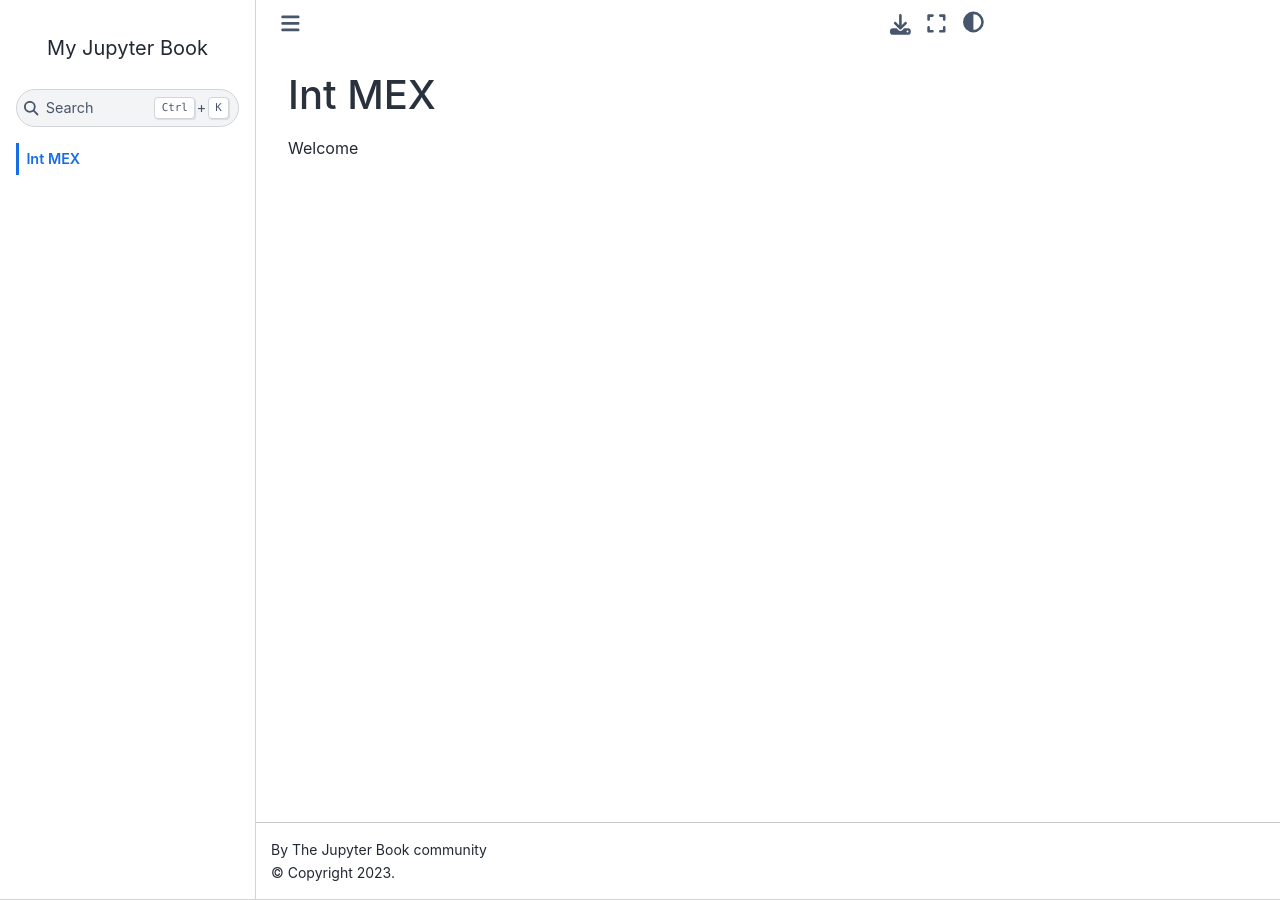
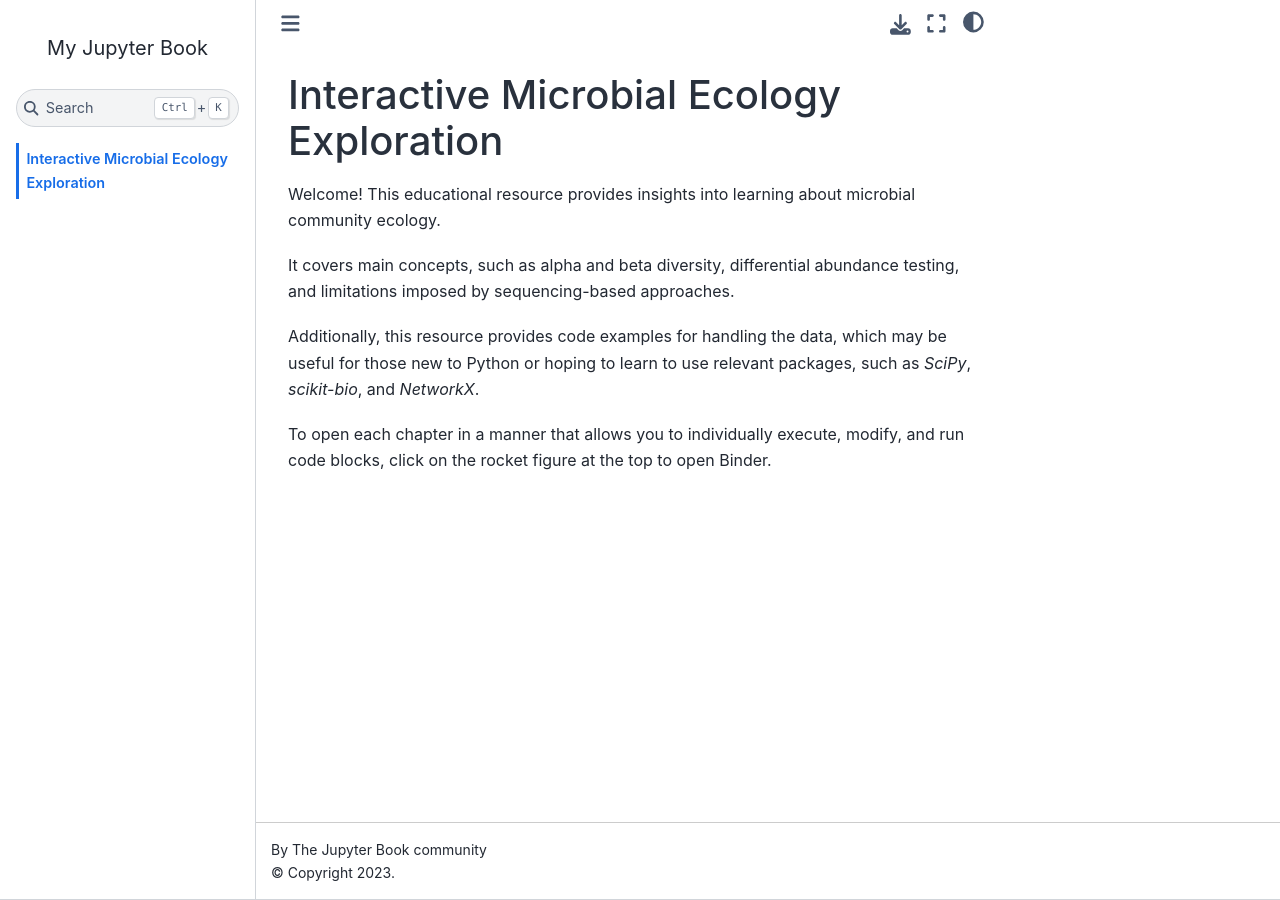
Before and after one commit to sterrettJD/CSCI-6118-Project, a Jupyter Book: the page built from index.rst, in a window 1280 px wide. Built offline with Jupyter Book 1.0.4 settings and Sphinx 7.4.7 and the Sphinx Book theme 1.1.4, drawn with Linux system fonts in a browser that asks for light colours; pages that are not in the unit, such as notebooks, are missing from menus.

Commit message:
fill out index

```diff
--- a/index.rst
+++ b/index.rst
@@ -1,4 +1,10 @@
 =====================
-Int MEX
+Interactive Microbial Ecology Exploration
 =====================
-Welcome
+Welcome! This educational resource provides insights into learning about microbial community ecology.
+
+It covers main concepts, such as alpha and beta diversity, differential abundance testing, and limitations imposed by sequencing-based approaches.
+
+Additionally, this resource provides code examples for handling the data, which may be useful for those new to Python or hoping to learn to use relevant packages, such as `SciPy`, `scikit-bio`, and `NetworkX`.
+
+To open each chapter in a manner that allows you to individually execute, modify, and run code blocks, click on the rocket figure at the top to open Binder.
```
